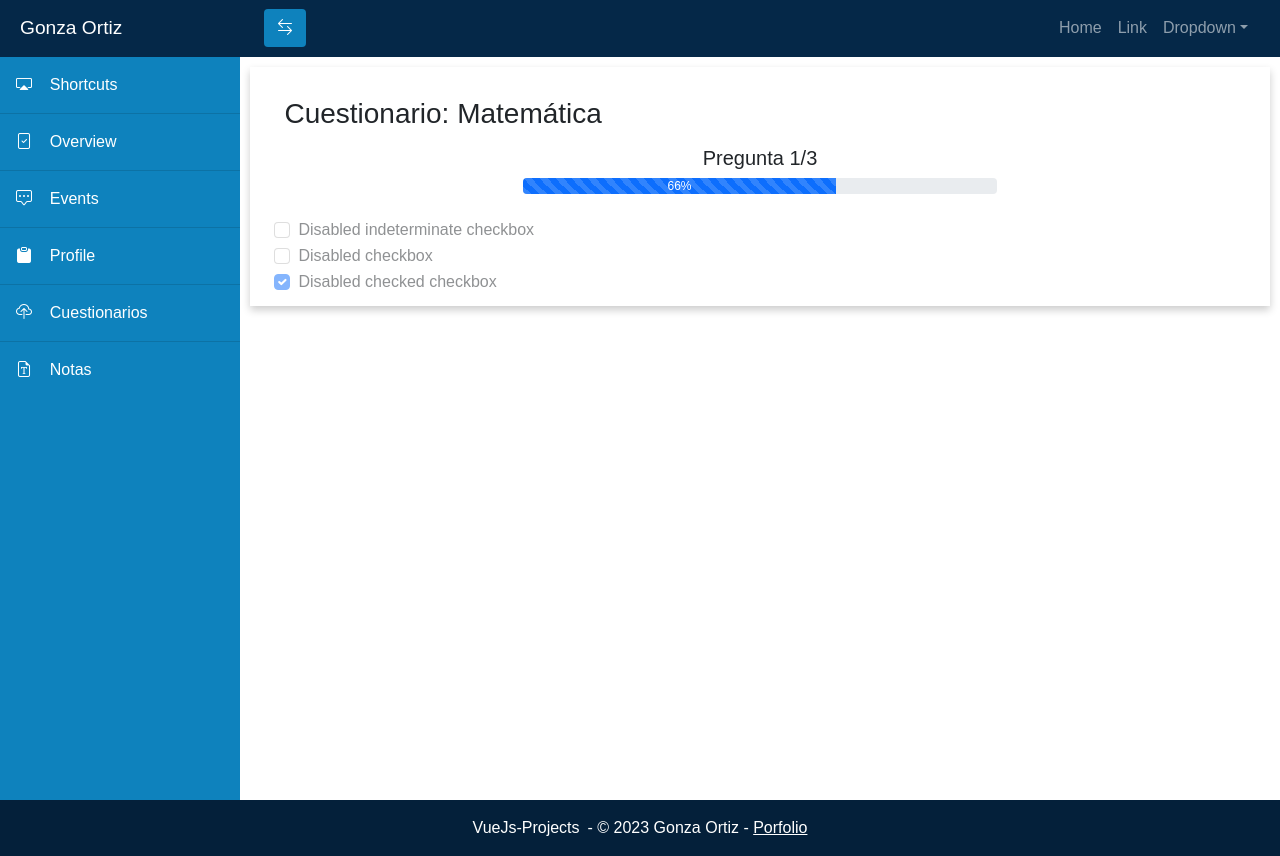
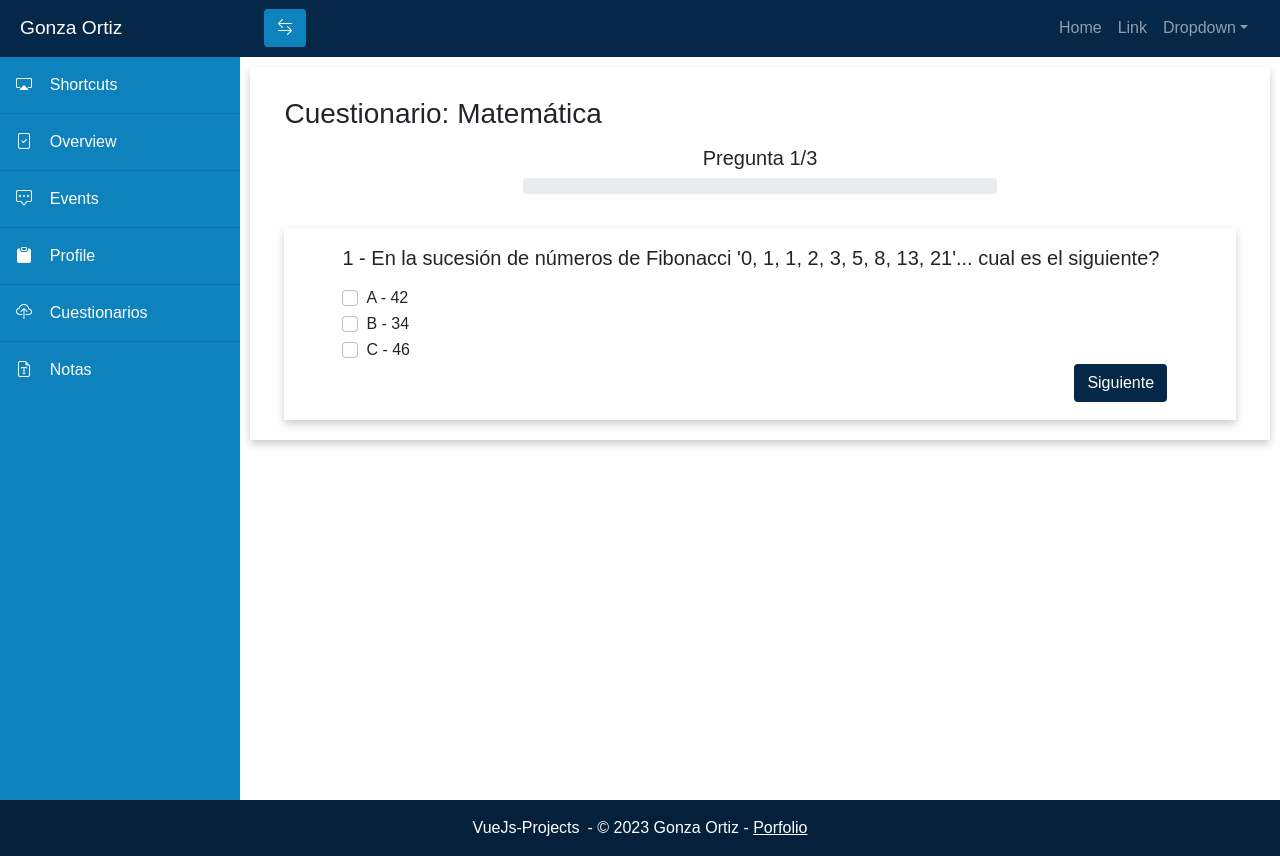
Before and after one commit to GonzaOrtiz/vue-projects-gon, a Vue app: page /quizes/1 in a window 1280 px wide. Built offline with nearby package versions, Linux system fonts and the light colour scheme.

Commit message:
slider form

```diff
--- a/src/data/quizes.json
+++ b/src/data/quizes.json
@@ -4,34 +4,76 @@
     "title": "Matemática",
     "text": "Prueba tus habilidades Matemáticas.",
     "image": "https://educacion30.b-cdn.net/wp-content/uploads/2020/03/fondo-matematicas_23-2148146270.jpg.webp",
-    "questions":[
+    "questions": [
       {
-            "id":1,
-            "text": "la pregunta 1",
-            "options":[
+        "id": 1,
+        "text": "En la sucesión de números de Fibonacci '0, 1, 1, 2, 3, 5, 8, 13, 21'... cual es el siguiente? ",
+        "options": [
           {
             "id": 1,
             "label": "A",
-                    "text": "NaCL",
-                    "isCorrect": true
+            "text": "42",
+            "isCorrect": false
           },
           {
             "id": 2,
             "label": "B",
-                    "text": "H2O",
+            "text": "34",
+            "isCorrect": true
+          },
+          {
+            "id": 3,
+            "label": "C",
+            "text": "46",
             "isCorrect": false
           }
         ]
       },
       {
-            "id":2,
-            "text": "la pregunta 2",
-            "options":[
+        "id": 2,
+        "text": "Pregunta matematica 2 ",
+        "options": [
           {
             "id": 1,
             "label": "A",
-                    "text": "Messi",
+            "text": "42",
+            "isCorrect": false
+          },
+          {
+            "id": 2,
+            "label": "B",
+            "text": "34",
             "isCorrect": true
+          },
+          {
+            "id": 3,
+            "label": "C",
+            "text": "46",
+            "isCorrect": false
+          }
+        ]
+      },
+      {
+        "id": 3,
+        "text": "La pregunta matematica n3 ",
+        "options": [
+          {
+            "id": 1,
+            "label": "A",
+            "text": "42",
+            "isCorrect": false
+          },
+          {
+            "id": 2,
+            "label": "B",
+            "text": "34",
+            "isCorrect": true
+          },
+          {
+            "id": 3,
+            "label": "C",
+            "text": "46",
+            "isCorrect": false
           }
         ]
       }
@@ -41,7 +83,33 @@
     "id": 2,
     "title": "Inglés",
     "text": "Prueba tus habilidades Inglés.",
-    "image": "https://theyellowspot.com/wp-content/uploads/2019/02/English1-1-800x539.jpg"
+    "image": "https://theyellowspot.com/wp-content/uploads/2019/02/English1-1-800x539.jpg",
+    "questions": [
+      {
+        "id": 1,
+        "text": "En la sucesión de números de Fibonacci '0, 1, 1, 2, 3, 5, 8, 13, 21'... cual es el siguiente? ",
+        "options": [
+          {
+            "id": 1,
+            "label": "A",
+            "text": "42",
+            "isCorrect": false
+          },
+          {
+            "id": 2,
+            "label": "B",
+            "text": "34",
+            "isCorrect": true
+          },
+          {
+            "id": 3,
+            "label": "C",
+            "text": "46",
+            "isCorrect": false
+          }
+        ]
+      }
+    ]
   },
   {
     "id": 3,
@@ -50,7 +118,7 @@
     "image": "https://muysalud.com/wp-content/uploads/2020/11/ADN-imagen-768x513.jpg?auto=webp&quality=45&width=1920&crop=16:9,smart,safe"
   },
   {
-    "id":4,
+    "id": 4,
     "title": "Química",
     "text": "Prueba tus conocimientos Química.",
     "image": "https://aprendihoy.com/wp-content/uploads/2021/01/featured-image-chemistry-930x620.png"
--- a/src/views/Quizes/QuizesDetail.vue
+++ b/src/views/Quizes/QuizesDetail.vue
@@ -4,43 +4,78 @@
             <h3 class="h3-custom mb-2">Cuestionario: {{ quiz?.title }}</h3>
         </div>
         <div class="d-flex justify-content-center ">
-            <h5 class="h6-custom mt-2">Pregunta 1/3 </h5>
+            <h5 class="h6-custom mt-2">Pregunta {{counter+1}}/3 </h5>
         </div>
         <div class="row">
             <div class="col-md-6 offset-md-3">
                 <div class="progress mb-4">
                     <div class="progress-bar progress-bar-striped progress-bar-animated" role="progressbar"
-                        aria-valuenow="66" aria-valuemin="0" aria-valuemax="100" style="width: 66%">66%</div>
+                        aria-valuenow="66" aria-valuemin="0" aria-valuemax="100" :style="{width: bar}">{{bar}}</div>
                 </div>
             </div>
         </div>
 
-
-        <div class="form-check">
-            <input class="form-check-input" type="checkbox" value="" id="flexCheckIndeterminateDisabled" disabled>
-            <label class="form-check-label" for="flexCheckIndeterminateDisabled">
-                Disabled indeterminate checkbox
-            </label>
-        </div>
-        <div class="form-check">
-            <input class="form-check-input" type="checkbox" value="" id="flexCheckDisabled" disabled>
-            <label class="form-check-label" for="flexCheckDisabled">
-                Disabled checkbox
-            </label>
-        </div>
-        <div class="form-check">
-            <input class="form-check-input" type="checkbox" value="" id="flexCheckCheckedDisabled" checked disabled>
-            <label class="form-check-label" for="flexCheckCheckedDisabled">
-                Disabled checked checkbox
-            </label>
+        <div class="setting-principal-card">
+            <div class="container">
+                <h5 class="h6-custom mt-2 mb-3 ms-4">{{quiz?.questions[counter].id}} - {{ quiz?.questions[counter].text }} </h5>
+                <div class="container">
+                    <div class="row">
+                        <div class="col1" v-for="option in quiz?.questions[counter].options" :key="option.id">
+                            <div class="form-check">
+                                <input class="form-check-input" type="checkbox" value=""
+                                    id="flexCheckIndeterminateDisabled">
+                                <label class="form-check-label" for="flexCheckIndeterminateDisabled">
+                                    {{ option.label }} - {{ option.text }}
+                                </label>
+                            </div>
+                        </div>
+                    </div>
+                </div>
+                <div class="row mb-2">
+                    <div class="col-md-12 offset-md-10">
+                        <button v-if="counter !=2" class="btn btn backcolor textcolor mb-auto" id="show-modal" @click="nextQuestion()">Siguiente</button>
+                        <button v-else class="btn btn backcolor textcolor mb-auto" id="show-modal" @click="finish()">Finalizar</button>
+                    </div>
+                </div>
+            </div>
         </div>
     </div>
 </template>
 
 <script lang="ts" setup>
 import { useRoute } from 'vue-router';
+import { ref } from 'vue';
 import quizes from "../../data/quizes.json"
 
 const route = useRoute();
 const quiz = quizes.find(q => q.id === parseInt(route.params.id.toString()));
+const counter = ref(0);
+const bar = ref("0%")
+
+const nextQuestion = () =>{
+    if(counter.value ===0){
+        bar.value = "33.3%"
+    }
+    if(counter.value ===1){
+        bar.value = "66.6%"
+    }
+    if( counter.value <3){
+        counter.value++;
+    }
+}
+const finish = () =>{
+    bar.value = "100%"
+
+}
 </script>
+<style scoped>
+.backcolor {
+  background-color: rgb(5, 40, 72);
+  font-family: arial;
+}
+.textcolor {
+  color: white;
+  font-size: medium;
+  font-family: arial;
+}
+</style>
```
Lines whose indentation alone changed are shown as unchanged.
